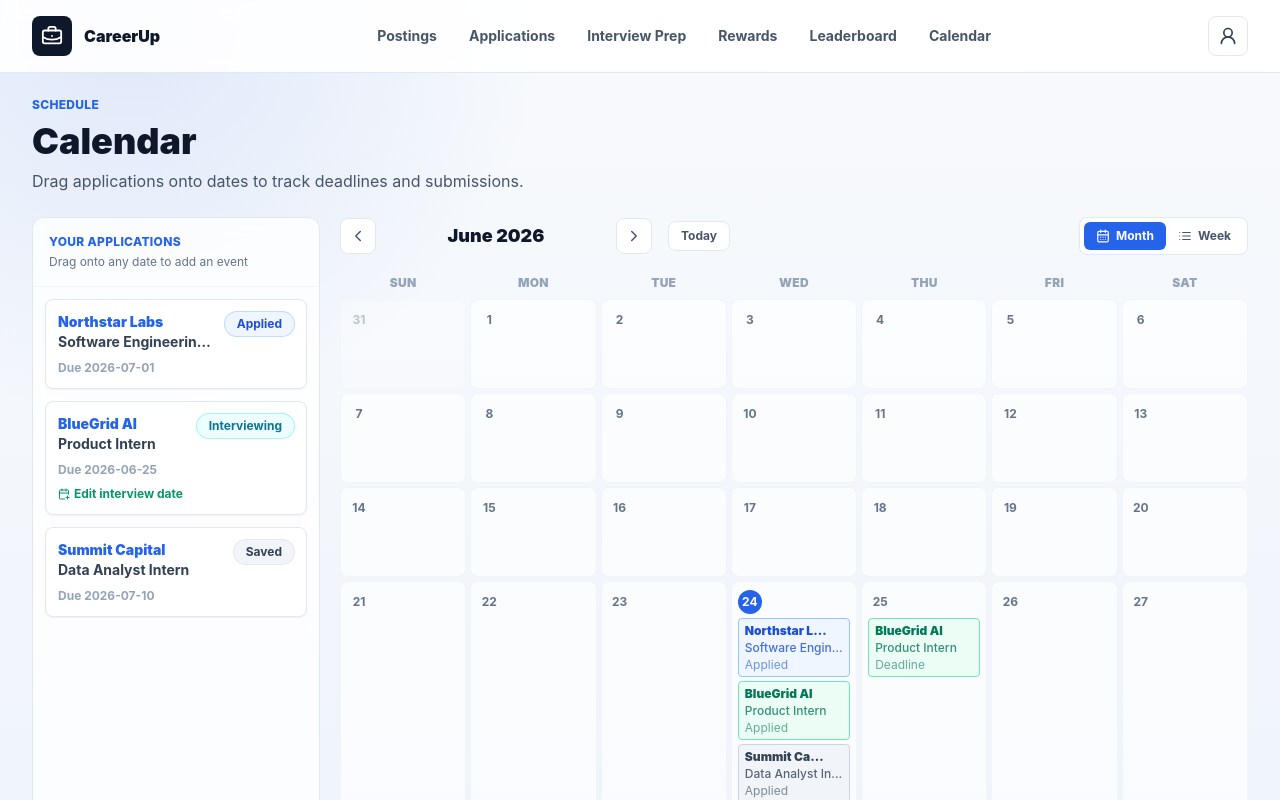
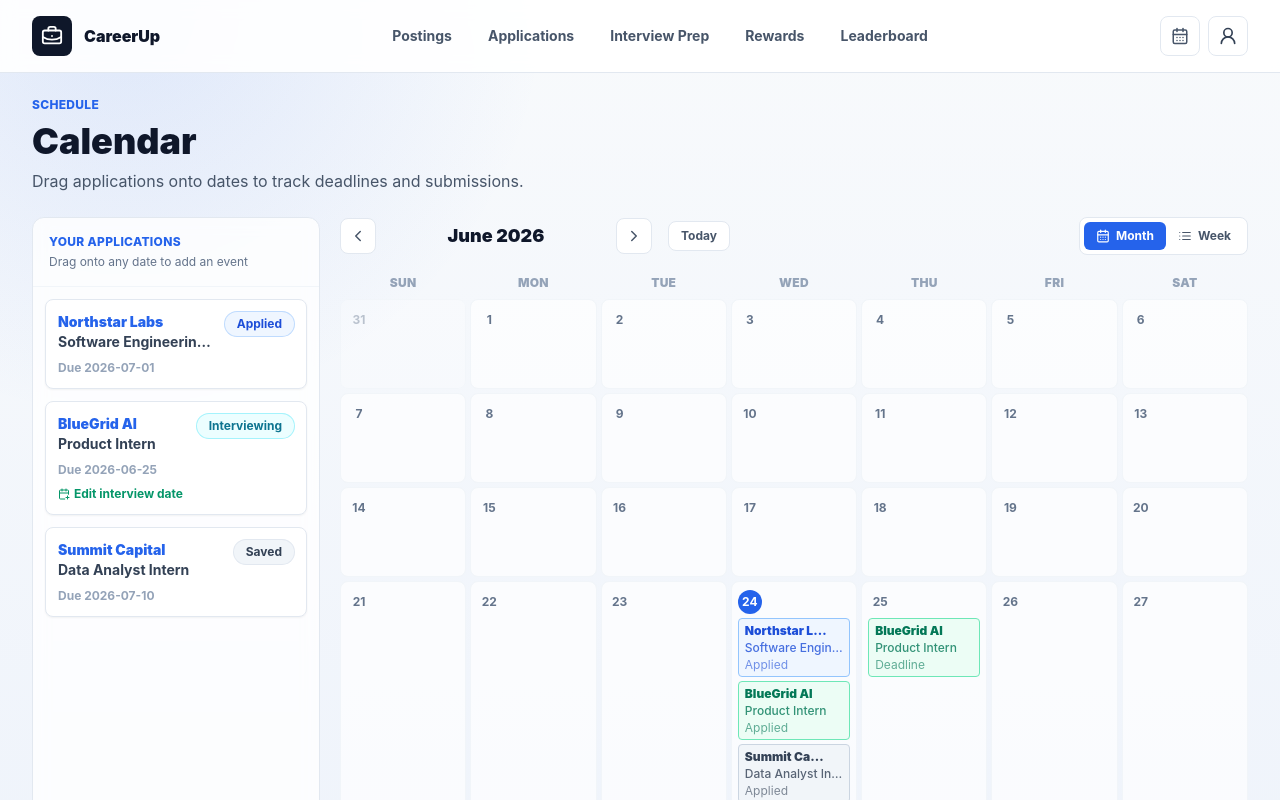
Before and after one commit to Varun-gull/CareerUp, a Next.js app: page /calendar in a window 1280 px wide. Shown: the top 800 px of the page. Built offline with nearby package versions, Linux system fonts and the light colour scheme; no server answers.

Commit message:
Space nav tabs evenly, replace Calendar tab with icon next to streak
Co-Authored-By: Claude Sonnet 4.6 <noreply@anthropic.com>

```diff
--- a/components/Navbar.tsx
+++ b/components/Navbar.tsx
@@ -1,4 +1,4 @@
-import { BriefcaseBusiness, Flame } from "lucide-react";
+import { BriefcaseBusiness, Flame, CalendarDays } from "lucide-react";
 import Link from "next/link";
 import { ProfileDropdown } from "@/components/ProfileDropdown";
 import { getCurrentProfile, getCurrentUser } from "@/lib/data";
@@ -9,7 +9,6 @@ const navItems = [
   { href: "/interview", label: "Interview Prep" },
   { href: "/rewards", label: "Rewards" },
   { href: "/leaderboard", label: "Leaderboard" },
-  { href: "/calendar", label: "Calendar" },
 ];
 
 function getInitials(name: string) {
@@ -37,14 +36,21 @@ export async function Navbar() {
           </span>
           <span>CareerUp</span>
         </Link>
-        <div className="hidden items-center gap-2 md:flex">
+        <div className="hidden flex-1 items-center justify-center gap-1 md:flex">
           {navItems.map((item) => (
-            <Link key={item.href} href={item.href} className="rounded-lg px-3 py-2 text-sm font-bold text-slate-600 hover:bg-slate-100 hover:text-ink">
+            <Link key={item.href} href={item.href} className="rounded-lg px-4 py-2 text-sm font-bold text-slate-600 hover:bg-slate-100 hover:text-ink">
               {item.label}
             </Link>
           ))}
         </div>
         <div className="flex items-center gap-2">
+          <Link
+            href="/calendar"
+            className="hidden h-10 w-10 items-center justify-center rounded-lg border border-slate-200 text-slate-600 hover:bg-slate-100 hover:text-ink sm:inline-flex"
+            aria-label="Calendar"
+          >
+            <CalendarDays size={18} />
+          </Link>
           {user && profile && (
             <Link
               href="/dashboard"
```
